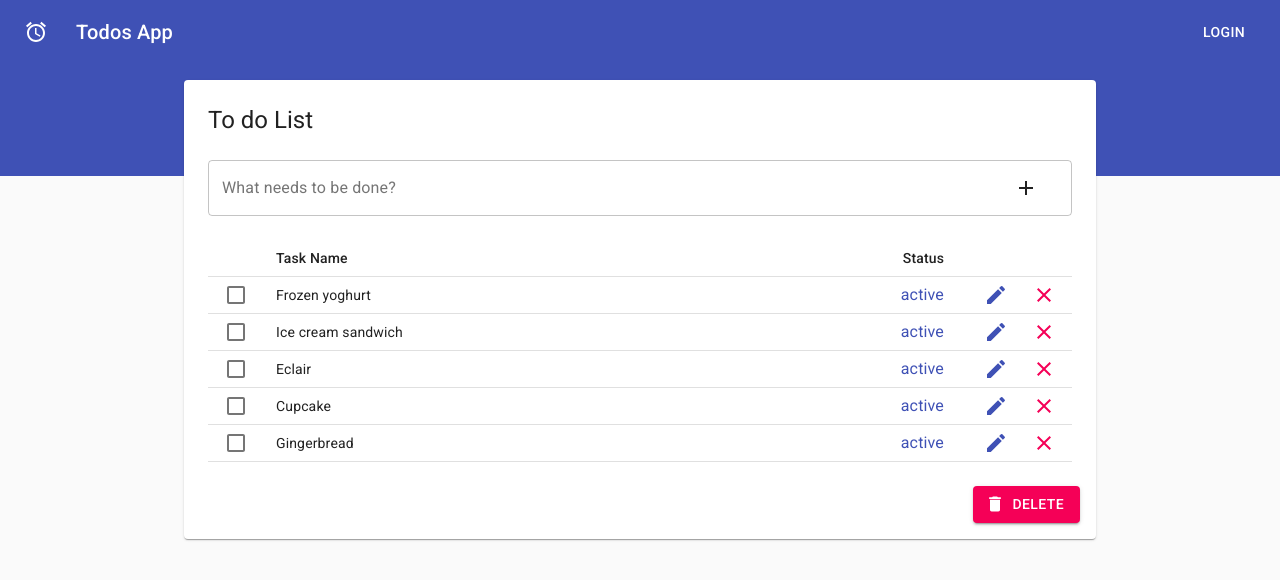
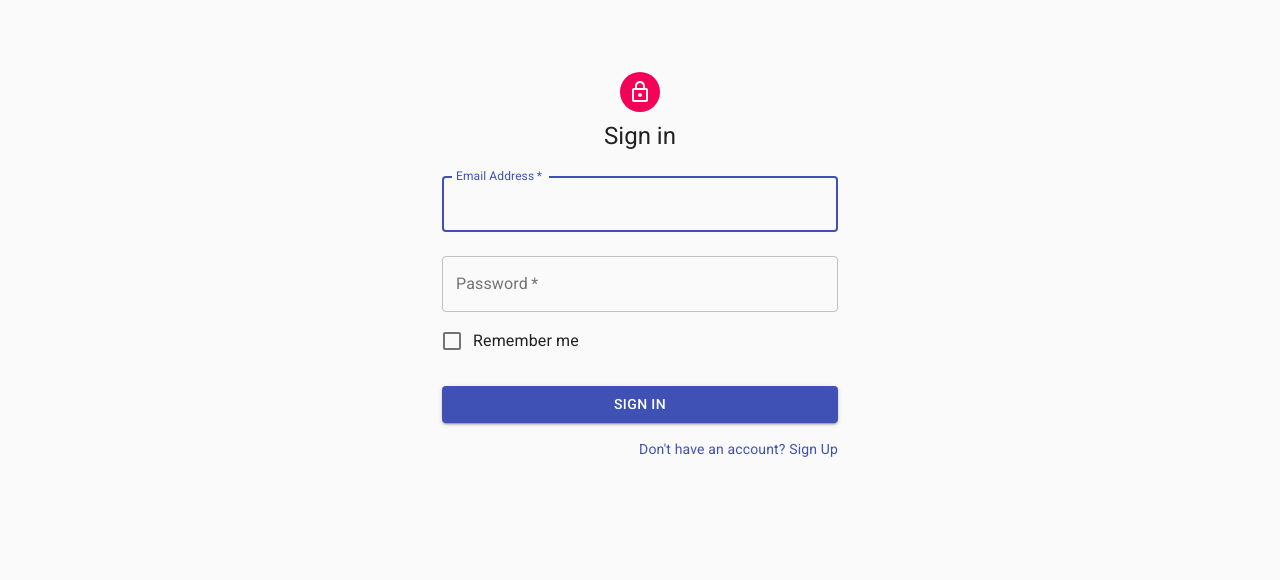
Before and after one commit to syukri21/Igaku-Test-Frontend, a React (Create React App) app: page / in a window 1280 px wide. Shown: the top 580 px of the page. Built offline with nearby package versions, Linux system fonts and the light colour scheme.

Commit message:
fix login and register =

```diff
--- a/src/App.tsx
+++ b/src/App.tsx
@@ -2,12 +2,14 @@ import React from "react"
 import CssBaseline from "@material-ui/core/CssBaseline"
 
 import Todo from "./pages/todo"
+import Login from "./pages/login/Login"
+import Register from "./pages/register/Register"
 
 function App() {
     return (
         <>
             <CssBaseline />
-            <Todo></Todo>
+            <Login></Login>
         </>
     )
 }
--- /dev/null
+++ b/src/pages/login/Login.tsx
@@ -0,0 +1,101 @@
+import React from "react"
+import Avatar from "@material-ui/core/Avatar"
+import Button from "@material-ui/core/Button"
+import CssBaseline from "@material-ui/core/CssBaseline"
+import TextField from "@material-ui/core/TextField"
+import FormControlLabel from "@material-ui/core/FormControlLabel"
+import Checkbox from "@material-ui/core/Checkbox"
+import Link from "@material-ui/core/Link"
+import Grid from "@material-ui/core/Grid"
+import Box from "@material-ui/core/Box"
+import LockOutlinedIcon from "@material-ui/icons/LockOutlined"
+import Typography from "@material-ui/core/Typography"
+import { makeStyles } from "@material-ui/core/styles"
+import Container from "@material-ui/core/Container"
+
+function Copyright() {
+    return (
+        <Typography variant='body2' color='textSecondary' align='center'>
+            {"Copyright © "}
+            <Link color='inherit' href='https://material-ui.com/'>
+                Your Website
+            </Link>{" "}
+            {new Date().getFullYear()}
+            {"."}
+        </Typography>
+    )
+}
+
+const useStyles = makeStyles((theme) => ({
+    paper: {
+        marginTop: theme.spacing(8),
+        display: "flex",
+        flexDirection: "column",
+        alignItems: "center",
+    },
+    avatar: {
+        margin: theme.spacing(1),
+        backgroundColor: theme.palette.secondary.main,
+    },
+    form: {
+        width: "100%", // Fix IE 11 issue.
+        marginTop: theme.spacing(1),
+    },
+    submit: {
+        margin: theme.spacing(3, 0, 2),
+    },
+}))
+
+export interface LoginProps {}
+
+const Login: React.SFC<LoginProps> = (props) => {
+    const classes = useStyles()
+    return (
+        <Container component='main' maxWidth='xs'>
+            <div className={classes.paper}>
+                <Avatar className={classes.avatar}>
+                    <LockOutlinedIcon />
+                </Avatar>
+                <Typography component='h1' variant='h5'>
+                    Sign in
+                </Typography>
+                <form className={classes.form} noValidate>
+                    <TextField
+                        variant='outlined'
+                        margin='normal'
+                        required
+                        fullWidth
+                        id='email'
+                        label='Email Address'
+                        name='email'
+                        autoComplete='email'
+                        autoFocus
+                    />
+                    <TextField
+                        variant='outlined'
+                        margin='normal'
+                        required
+                        fullWidth
+                        name='password'
+                        label='Password'
+                        type='password'
+                        id='password'
+                        autoComplete='current-password'
+                    />
+                    <FormControlLabel control={<Checkbox value='remember' color='primary' />} label='Remember me' />
+                    <Button type='submit' fullWidth variant='contained' color='primary' className={classes.submit}>
+                        Sign In
+                    </Button>
+
+                    <Box component='div' display='flex' justifyContent='flex-end'>
+                        <Link href='#' variant='body2'>
+                            {"Don't have an account? Sign Up"}
+                        </Link>
+                    </Box>
+                </form>
+            </div>
+        </Container>
+    )
+}
+
+export default Login
--- /dev/null
+++ b/src/pages/login/index.tsx
@@ -0,0 +1 @@
+export { default } from "./Login"
--- /dev/null
+++ b/src/pages/register/Register.tsx
@@ -0,0 +1,126 @@
+import React from "react"
+import Avatar from "@material-ui/core/Avatar"
+import Button from "@material-ui/core/Button"
+import TextField from "@material-ui/core/TextField"
+import FormControlLabel from "@material-ui/core/FormControlLabel"
+import Checkbox from "@material-ui/core/Checkbox"
+import Link from "@material-ui/core/Link"
+import Box from "@material-ui/core/Box"
+import LockOutlinedIcon from "@material-ui/icons/Person"
+import Typography from "@material-ui/core/Typography"
+import { makeStyles } from "@material-ui/core/styles"
+import Container from "@material-ui/core/Container"
+
+const useStyles = makeStyles((theme) => ({
+    paper: {
+        marginTop: theme.spacing(4),
+        display: "flex",
+        flexDirection: "column",
+        alignItems: "center",
+    },
+    avatar: {
+        margin: theme.spacing(1),
+        backgroundColor: theme.palette.secondary.main,
+    },
+    form: {
+        width: "100%", // Fix IE 11 issue.
+        marginTop: theme.spacing(1),
+    },
+    submit: {
+        margin: theme.spacing(3, 0, 2),
+    },
+    textName: {
+        display: "flex",
+    },
+    spacer: {
+        width: theme.spacing(4),
+    },
+}))
+
+export interface RegisterProps {}
+
+const Register: React.SFC<RegisterProps> = (props) => {
+    const classes = useStyles()
+    return (
+        <Container component='main' maxWidth='xs'>
+            <div className={classes.paper}>
+                <Avatar className={classes.avatar}>
+                    <LockOutlinedIcon />
+                </Avatar>
+                <Typography component='h1' variant='h5'>
+                    Sign up
+                </Typography>
+                <form className={classes.form} noValidate autoComplete='none'>
+                    <div className={classes.textName}>
+                        <TextField
+                            variant='outlined'
+                            margin='normal'
+                            required
+                            fullWidth
+                            id='firstName'
+                            label='First Name'
+                            name='firstName'
+                            autoComplete='none'
+                            autoFocus
+                        />
+                        <div className={classes.spacer}></div>
+                        <TextField
+                            variant='outlined'
+                            margin='normal'
+                            required
+                            fullWidth
+                            id='lastname'
+                            label='Last Name'
+                            name='lastname'
+                            autoComplete='none'
+                            autoFocus
+                        />
+                    </div>
+                    <TextField
+                        variant='outlined'
+                        margin='normal'
+                        required
+                        fullWidth
+                        id='email'
+                        label='Email Address'
+                        name='email'
+                        autoComplete='none'
+                        autoFocus
+                    />
+                    <TextField
+                        variant='outlined'
+                        margin='normal'
+                        required
+                        fullWidth
+                        name='password'
+                        label='Password'
+                        type='password'
+                        id='password'
+                        autoComplete='none'
+                    />
+                    <TextField
+                        variant='outlined'
+                        margin='normal'
+                        required
+                        fullWidth
+                        name='confirmPassword'
+                        label='Confirm Password'
+                        type='confirmPassword'
+                        id='confirmPassword'
+                        autoComplete='none'
+                    />
+                    <Button type='submit' fullWidth variant='contained' color='primary' className={classes.submit}>
+                        Sign Up
+                    </Button>
+                    <Box component='div' display='flex' justifyContent='flex-end'>
+                        <Link href='#' variant='body2'>
+                            {"Sign In"}
+                        </Link>
+                    </Box>
+                </form>
+            </div>
+        </Container>
+    )
+}
+
+export default Register
--- /dev/null
+++ b/src/pages/register/index.tsx
@@ -0,0 +1 @@
+export { default } from "./Register"
```
